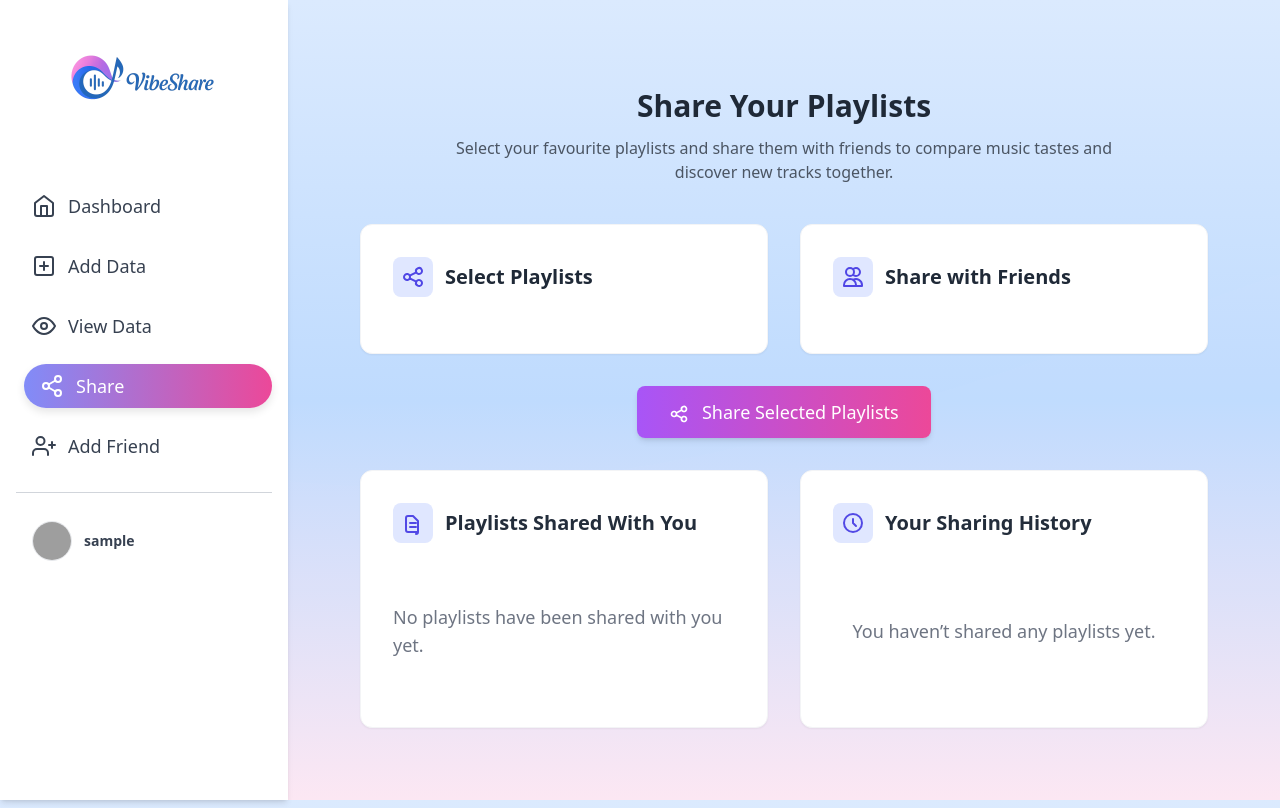
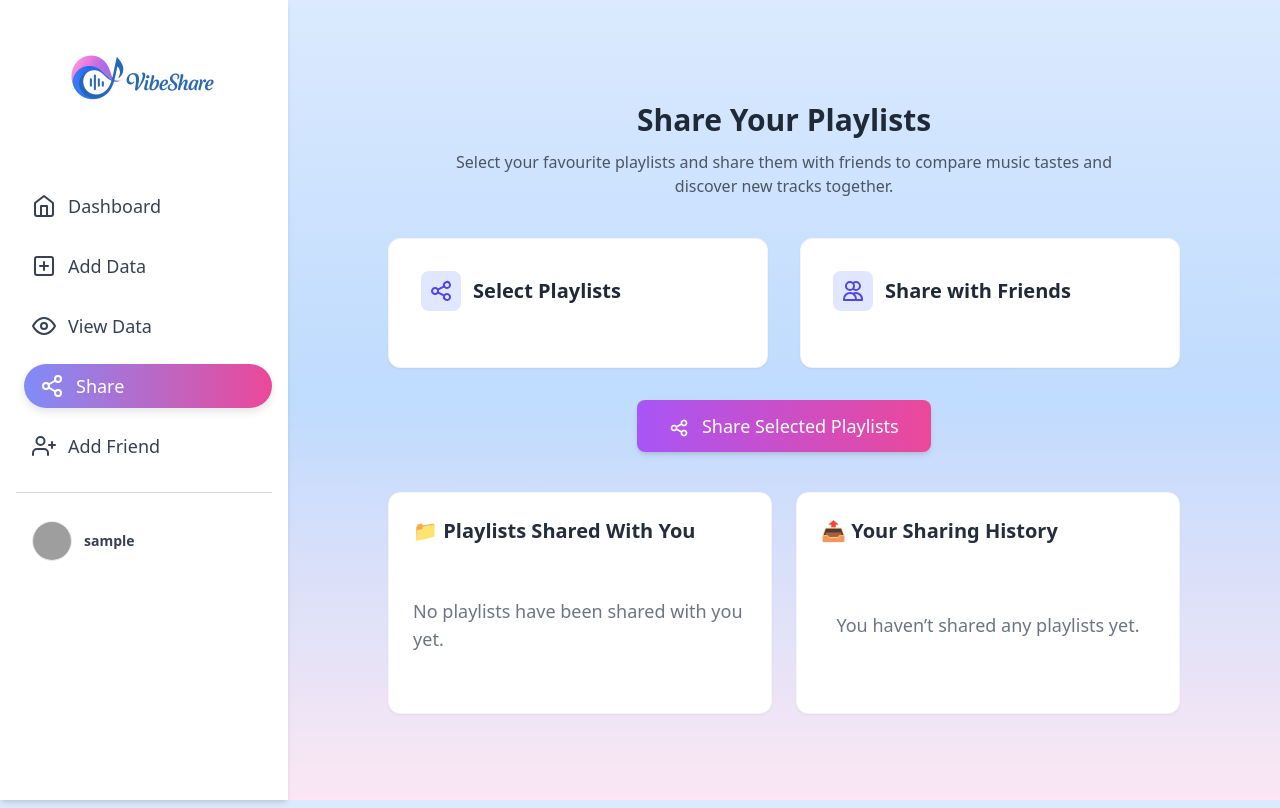
Before and after one commit to LithikaAA/CITS3403group_gc_74, a Flask app: page /share/ in a window 1280 px wide. Run offline with Flask 3, Linux system fonts and the light colour scheme; the visitor is signed in with stand-in values (Sample User, id 1); data that the repository does not hold is empty; parts of the project's set-up code (start-up, migrations or seed data) failed here and were passed over; some libraries are stand-ins or nearby versions; grey boxes are pictures that could not be loaded.

Commit message:
Fix: functional shared with you and shared playlist section

```diff
--- a/app/static/css/share.css
+++ b/app/static/css/share.css
@@ -36,3 +36,26 @@
   .bg-gray-50:hover .w-14.h-14.rounded-full {
     background-color: #6366f1;
   }
+
+.shared-playlist-columns {
+  display: flex;
+  gap: 1.5rem;
+  margin-top: 2rem;
+  flex-wrap: wrap;
+}
+
+.shared-box {
+  background-color: white;
+  border-radius: 1rem;
+  padding: 1rem;
+  box-shadow: 0 0 8px rgba(0, 0, 0, 0.06);
+  flex: 1 1 45%; /* Responsive: 2 per row on large screens */
+  max-height: 320px;
+  overflow-y: auto;
+  min-width: 280px;
+}
+
+.shared-box h2 {
+  font-weight: 600;
+  margin-bottom: 0.75rem;
+}
--- a/app/templates/share.html
+++ b/app/templates/share.html
@@ -75,6 +75,22 @@
   .bg-gray-50:hover {
     box-shadow: 0 2px 8px rgba(0,0,0,0.1);
   }
+
+  /* Optional: better looking scrollbars */
+  #shared-playlists::-webkit-scrollbar,
+  #sharing-history::-webkit-scrollbar {
+    width: 6px;
+  }
+  #shared-playlists::-webkit-scrollbar-thumb,
+  #sharing-history::-webkit-scrollbar-thumb {
+    background-color: rgba(0, 0, 0, 0.1);
+    border-radius: 4px;
+  }
+  #shared-playlists:hover::-webkit-scrollbar-thumb,
+  #sharing-history:hover::-webkit-scrollbar-thumb {
+    background-color: rgba(0, 0, 0, 0.3);
+  }
+
 </style>
 {% endblock %}
 
@@ -196,24 +212,11 @@
     </button>
   </div>
 
-<!-- Bottom Cards -->
-<div class="grid grid-cols-1 md:grid-cols-2 gap-8">
+<!-- Shared Playlists Section -->
+<div class="flex flex-wrap gap-6 mt-10">
   <!-- Playlists Shared With You -->
-  <div class="bg-white rounded-xl shadow-sm p-8 border border-gray-100">
-    <div class="flex items-center mb-6">
-      <!-- Icon container with background and rounded corners -->
-      <div class="w-10 h-10 bg-indigo-100 rounded-lg flex items-center justify-center mr-3">
-        <!-- SVG for the document/file icon -->
-        <svg xmlns="http://www.w3.org/2000/svg" class="h-6 w-6 text-indigo-600" fill="none" viewBox="0 0 24 24" stroke="currentColor">
-          <path stroke-linecap="round" stroke-linejoin="round" stroke-width="2" d="M9 12h6m-6 4h6m2 5H7a2 2 0 01-2-2V7a2 2 0 012-2h5l5 5v11a2 2 0 01-2 2z" />
-        </svg>
-      </div>
-      <!-- Section heading -->
-      <h2 class="text-xl font-semibold text-gray-800">
-        Playlists Shared With You
-      </h2>
-    </div>
-
+  <div id="shared-playlists" class="bg-white rounded-xl shadow-sm p-6 border border-gray-100 flex-1 min-w-[300px] max-h-[360px] overflow-y-auto">
+    <h2 class="text-xl font-semibold text-gray-800 mb-4">📁 Playlists Shared With You</h2>
     {% set grouped_received = received_shares|groupby('playlist.id') %}
     {% if grouped_received %}
       <div class="space-y-4">
@@ -221,14 +224,12 @@
           {% set share = shares[0] %}
           <div class="bg-gray-50 rounded-lg p-4 hover:bg-gray-100 transition-all">
             <div class="flex items-center">
-              <!-- Owner’s avatar -->
               {% if share.owner.profile_pic %}
                 <img src="{{ url_for('static', filename='uploads/' ~ share.owner.profile_pic) }}"
                      alt="{{ share.owner.username }}"
                      class="w-10 h-10 rounded-full object-cover mr-3">
               {% else %}
-                <div class="w-10 h-10 bg-indigo-600 rounded-full flex items-center justify-center
-                            text-white font-bold text-lg mr-3">
+                <div class="w-10 h-10 bg-indigo-600 rounded-full flex items-center justify-center text-white font-bold text-lg mr-3">
                   {{ share.owner.username[0] | upper }}
                 </div>
               {% endif %}
@@ -248,16 +249,8 @@
   </div>
 
   <!-- Your Sharing History -->
-  <div id="sharing-history" class="bg-white rounded-xl shadow-sm p-8 border border-gray-100">
-    <div class="flex items-center mb-6">
-      <div class="w-10 h-10 bg-indigo-100 rounded-lg flex items-center justify-center mr-3">
-        <svg xmlns="http://www.w3.org/2000/svg" class="h-6 w-6 text-indigo-600" fill="none" viewBox="0 0 24 24" stroke="currentColor">
-          <path stroke-linecap="round" stroke-linejoin="round" stroke-width="2" d="M12 8v4l3 3m6-3a9 9 0 11-18 0 9 9 0 0118 0z" />
-        </svg>
-      </div>
-      <h2 class="text-xl font-semibold text-gray-800">Your Sharing History</h2>
-    </div>
-
+  <div id="sharing-history" class="bg-white rounded-xl shadow-sm p-6 border border-gray-100 flex-1 min-w-[300px] max-h-[360px] overflow-y-auto">
+    <h2 class="text-xl font-semibold text-gray-800 mb-4">📤 Your Sharing History</h2>
     {% set grouped_sent = sent_shares|groupby('playlist.id') %}
     {% if grouped_sent %}
       <div class="space-y-4">
@@ -265,14 +258,12 @@
           {% set share = shares[0] %}
           <div class="bg-gray-50 rounded-lg p-4 hover:bg-gray-100 transition-all">
             <div class="flex items-center">
-              <!-- Current user's avatar -->
               {% if current_user.profile_pic %}
                 <img src="{{ url_for('static', filename='uploads/' ~ current_user.profile_pic) }}"
                      alt="{{ current_user.username }}"
                      class="w-10 h-10 rounded-full object-cover mr-3">
               {% else %}
-                <div class="w-10 h-10 bg-indigo-600 rounded-full flex items-center justify-center
-                            text-white font-bold text-lg mr-3">
+                <div class="w-10 h-10 bg-indigo-600 rounded-full flex items-center justify-center text-white font-bold text-lg mr-3">
                   {{ current_user.username[0] | upper }}
                 </div>
               {% endif %}
@@ -289,8 +280,8 @@
         <p class="text-gray-500 text-lg">You haven’t shared any playlists yet.</p>
       </div>
     {% endif %}
-  </div>
-</div>
+  </div> <!-- End #sharing-history -->
+</div> <!-- End .shared-playlists-wrapper -->
 
 <!-- Flash Messages -->
 {% with messages = get_flashed_messages(with_categories=true) %}
```
